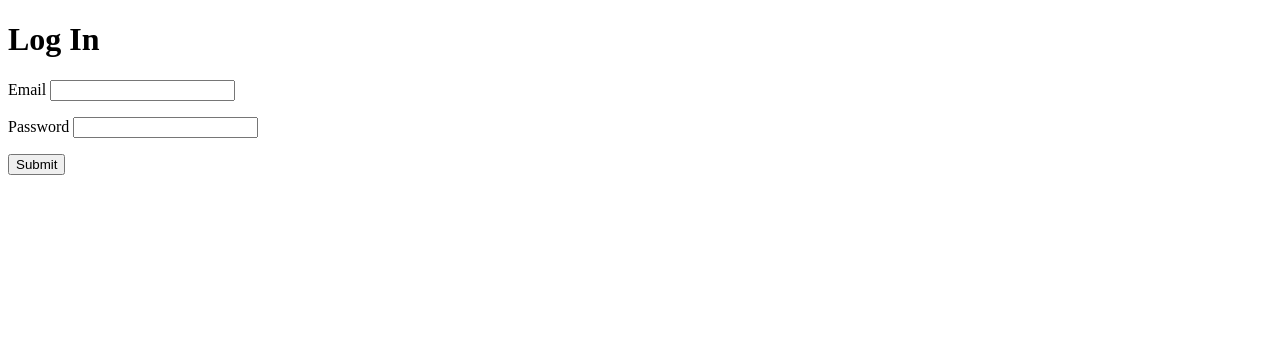
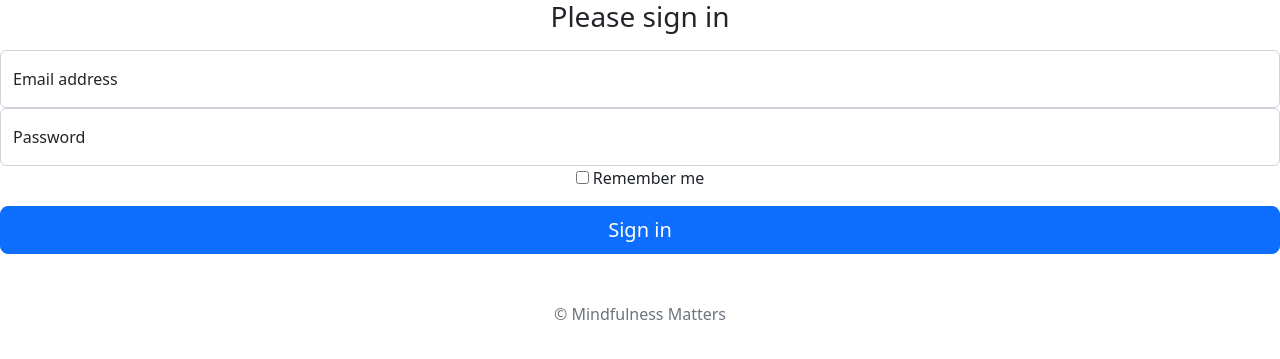
Before and after one commit to n-lambert/mindfulness-app, a Flask app: page /log-in in a window 1280 px wide. Shown: the top 359 px of the page. Run offline with Flask 2, Linux system fonts and the light colour scheme.

Commit message:
added buttons for UI

```diff
--- a/templates/base.html
+++ b/templates/base.html
@@ -3,10 +3,14 @@
   <head>
     <meta charset="utf-8">
     <meta name="viewport" content="width=device-width">
+
     <title>
       {% block title %}{% endblock %}
     </title>
-
+    <!-- CSS only -->
+    <link href="https://cdn.jsdelivr.net/npm/bootstrap@5.2.0-beta1/dist/css/bootstrap.min.css"
+      rel="stylesheet" integrity="sha384-0evHe/X+R7YkIZDRvuzKMRqM+OrBnVFBL6DOitfPri4tjfHxaWutUpFmBp4vmVor"
+      crossorigin="anonymous">
     {% block head %}{% endblock %}
   </head>
   <body>
--- a/templates/log_in.html
+++ b/templates/log_in.html
@@ -1,19 +1,61 @@
 {% extends 'base.html' %}
-{% block title %}Create an Account{% endblock %}
+{% block title %}Sign In{% endblock %}
+
+{% block head %}
+
+{% endblock %}
 
 {% block body %}
-<h1>Log In</h1>
-  <form action="/log-in" method="POST">
-    <p>
-      Email <input type="text" name="email">
-    </p>
+<body class="text-center" data-new-gr-c-s-check-loaded="14.1067.0" data-gr-ext-installed="">
 
-    <p>
-      Password <input type="password" name="password">
-    </p>
+  <main class="form-signin">
+    <form action="/log-in" method="POST">
 
-    <p>
-      <input type="submit">
-    </p>
-  </form>
+      <h1 class="h3 mb-3 fw-normal">Please sign in</h1>
+
+      <div class="form-floating">
+        <input name="email" type="email" class="form-control" id="floatingInput" placeholder="name@example.com">
+        <label for="floatingInput">Email address</label>
+      </div>
+      <div class="form-floating">
+        <input name="password" type="password" class="form-control" id="floatingPassword" placeholder="Password">
+        <label for="floatingPassword">Password</label>
+      </div>
+
+      <div class="checkbox mb-3">
+        <label>
+          <input type="checkbox" value="remember-me"> Remember me
+        </label>
+      </div>
+      <button class="w-100 btn btn-lg btn-primary" type="submit">Sign in</button>
+      <p class="mt-5 mb-3 text-muted">© Mindfulness Matters</p>
+    </form>
+  </main>
+  </body>
+  <!-- <form class="form-signin" action="/log-in" method="POST">
+
+    <h1 class="h3 mb-3 fw-normal">Please log in</h1>
+
+    <div class="form-floating">
+      <input name="email" type="email" class="form-control" id="floatingInput" placeholder="name@example.com">
+      <label for="floatingInput">Email address</label>
+    </div>
+
+       <label for="inputEmail" class="sr-only">Email address</label>
+      <input type="email" id="inputEmail" class="form-control"
+        placeholder="Email address" name="email" required autofocus>
+
+    <div class="form-floating">
+      <input name="password" type="password" class="form-control" id="floatingPassword" placeholder="Password">
+      <label for="floatingPassword">Password</label>
+    </div>
+
+       <label for="inputPassword" class="sr-only">Password</label>
+      <input type="password" id="inputPassword" class="form-control"
+          placeholder="Password" name="password" required>
+
+    <button class="w-100 btn btn-lg btn-primary" type="submit">Log in</button>
+
+    </form>
+  </body> -->
   {% endblock %}
--- a/templates/survey_details.html
+++ b/templates/survey_details.html
@@ -13,4 +13,6 @@
             <li>Rested: {{user_survey_answer.q5}}</li>
             <li>Throughts: {{journal_response.response}}</li>
     </ul>
+    <button id="back-to-surveys" type="button" onclick="location.href='/past-surveys'"
+        class="btn btn-outline-dark">Back to Past Surveys</button>
 {% endblock %}
```
Also changed, not shown: static/thoughts_buttons.js (+5 -4 lines), templates/thoughts.html (+24 -1 lines).
